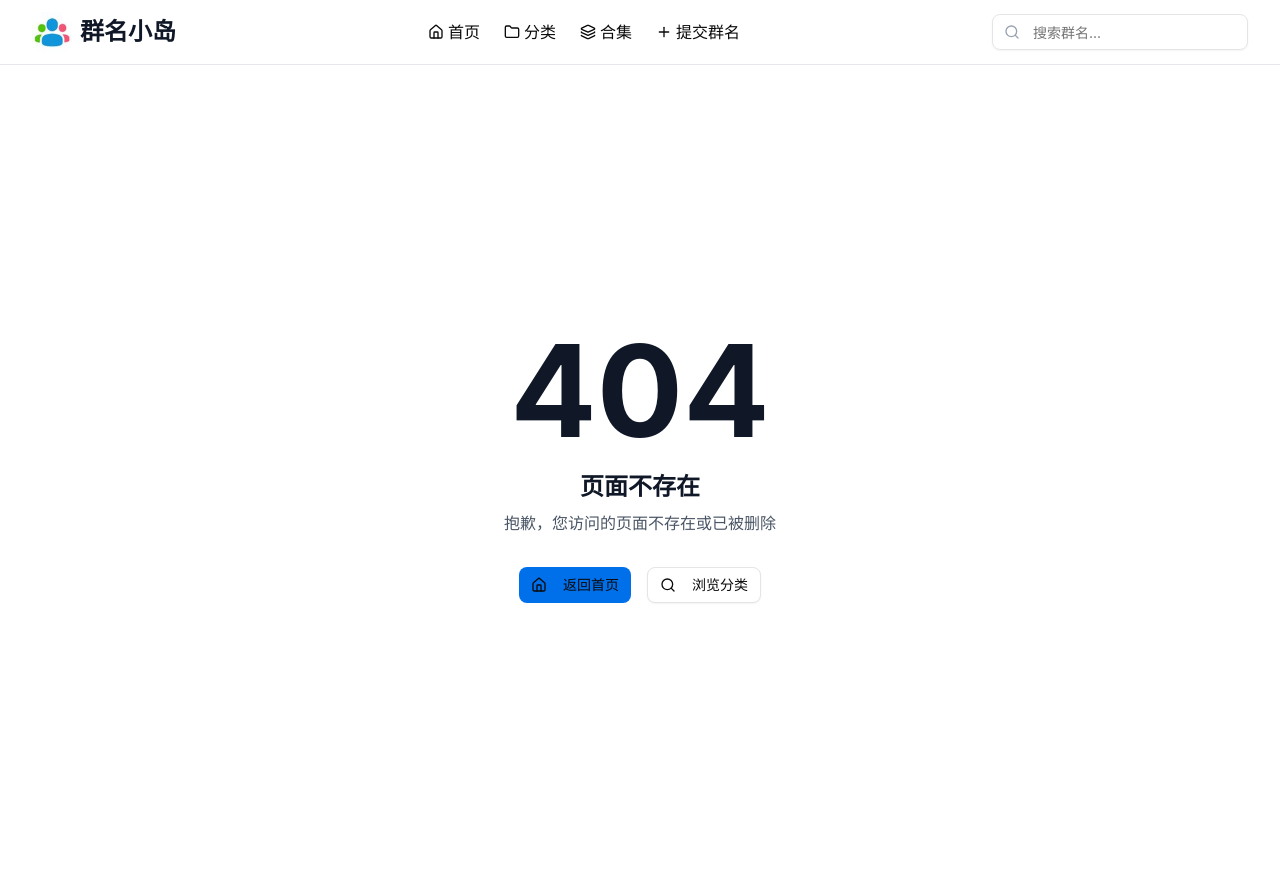
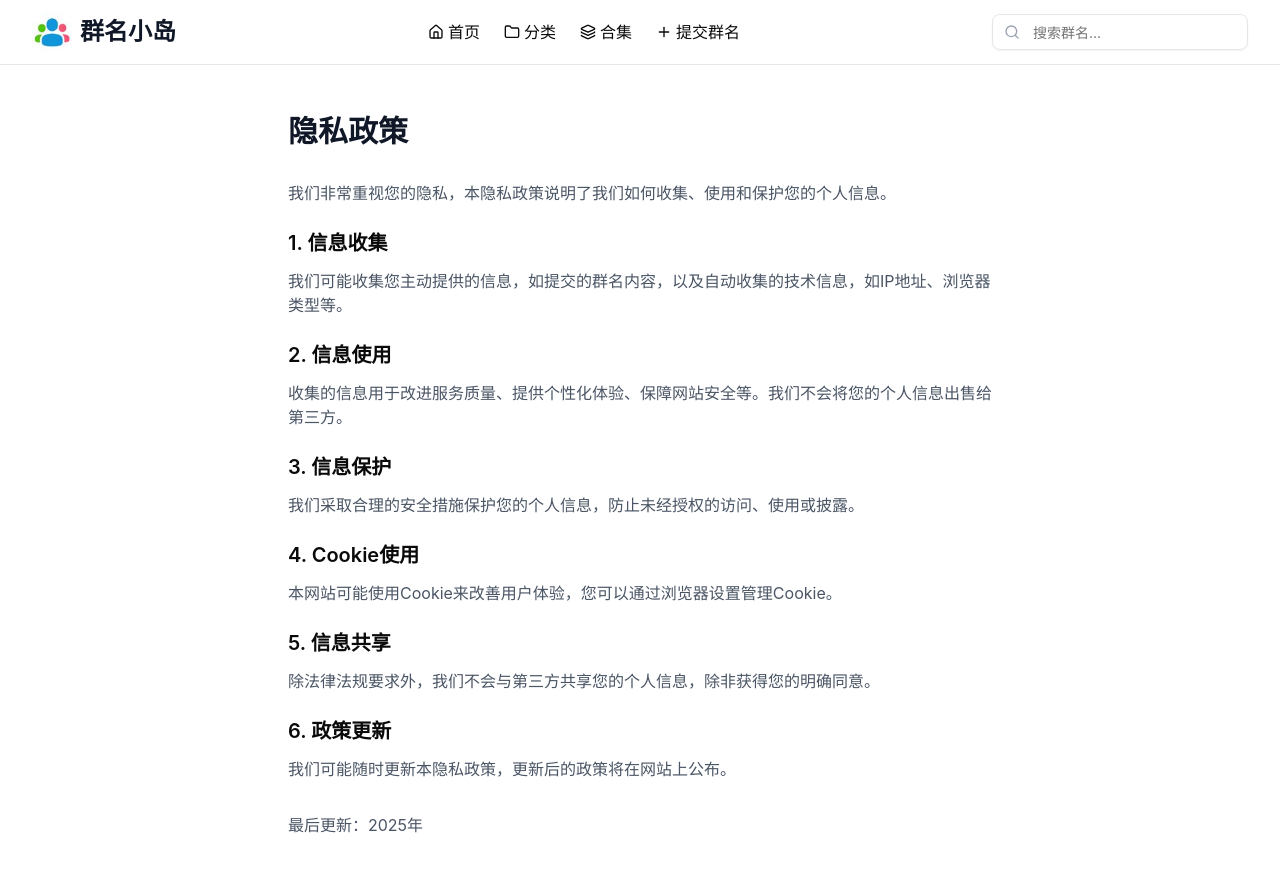
Before and after one commit to caydock/group-name, a Next.js app: page /privacy in a window 1280 px wide. Before the commit this address had no page. Shown: the top 872 px of the page. Built offline with nearby package versions, Linux system fonts and the light colour scheme.

Commit message:
feat: 补充基础页面

```diff
--- /dev/null
+++ b/src/app/disclaimer/page.tsx
@@ -0,0 +1,32 @@
+import type { Metadata } from 'next';
+
+export const metadata: Metadata = {
+	title: '免责声明',
+	description: '群名小岛免责声明',
+};
+
+export default function DisclaimerPage() {
+	return (
+		<div className="min-h-screen bg-white">
+			<main className="max-w-3xl mx-auto px-4 sm:px-6 lg:px-8 py-12">
+				<h1 className="text-3xl font-bold text-gray-900 mb-8">免责声明</h1>
+				<div className="prose prose-gray">
+					<p className="text-gray-600">使用本网站前，请仔细阅读以下免责声明。</p>
+					<h2 className="text-xl font-semibold mt-6 mb-3">1. 内容准确性</h2>
+					<p className="text-gray-600">本网站上的群名内容由用户提交，我们尽力审核但无法保证所有内容的准确性和完整性。用户应自行判断和使用。</p>
+					<h2 className="text-xl font-semibold mt-6 mb-3">2. 版权问题</h2>
+					<p className="text-gray-600">用户提交的内容应确保不侵犯他人知识产权。如发现侵权内容，请及时联系我们，我们将尽快处理。</p>
+					<h2 className="text-xl font-semibold mt-6 mb-3">3. 使用风险</h2>
+					<p className="text-gray-600">使用本网站所产生的任何风险由用户自行承担。我们不对因使用本网站而导致的任何损失负责。</p>
+					<h2 className="text-xl font-semibold mt-6 mb-3">4. 第三方链接</h2>
+					<p className="text-gray-600">本网站可能包含第三方网站的链接，我们对这些外部网站的内容和服务不承担责任。</p>
+					<h2 className="text-xl font-semibold mt-6 mb-3">5. 服务中断</h2>
+					<p className="text-gray-600">由于技术原因或其他不可抗力，本网站可能出现服务中断，对此我们不承担任何责任。</p>
+					<h2 className="text-xl font-semibold mt-6 mb-3">6. 法律适用</h2>
+					<p className="text-gray-600">本免责声明适用中华人民共和国法律。如发生争议，双方应友好协商解决。</p>
+					<p className="text-gray-600 mt-8">最后更新：2025年</p>
+				</div>
+			</main>
+		</div>
+	);
+}
--- a/src/app/page.tsx
+++ b/src/app/page.tsx
@@ -135,14 +135,17 @@ export default async function HomePage() {
 							© 2025 群名小岛. 保留所有权利.
 						</p>
 						<div className="flex items-center gap-6 text-sm text-gray-600">
-							<Link href="/" className="hover:text-gray-900">
-								首页
+							<Link href="/terms" className="hover:text-gray-900">
+								服务条款
 							</Link>
-							<Link href="/categories" className="hover:text-gray-900">
-								分类
+							<Link href="/privacy" className="hover:text-gray-900">
+								隐私政策
 							</Link>
-							<Link href="/collections" className="hover:text-gray-900">
-								合集
+							<Link href="/disclaimer" className="hover:text-gray-900">
+								免责声明
+							</Link>
+							<Link href="/sitemap.xml" target="_blank" rel="noopener noreferrer" className="hover:text-gray-900">
+								站点地图
 							</Link>
 						</div>
 					</div>
--- /dev/null
+++ b/src/app/privacy/page.tsx
@@ -0,0 +1,32 @@
+import type { Metadata } from 'next';
+
+export const metadata: Metadata = {
+	title: '隐私政策',
+	description: '群名小岛隐私政策',
+};
+
+export default function PrivacyPage() {
+	return (
+		<div className="min-h-screen bg-white">
+			<main className="max-w-3xl mx-auto px-4 sm:px-6 lg:px-8 py-12">
+				<h1 className="text-3xl font-bold text-gray-900 mb-8">隐私政策</h1>
+				<div className="prose prose-gray">
+					<p className="text-gray-600">我们非常重视您的隐私，本隐私政策说明了我们如何收集、使用和保护您的个人信息。</p>
+					<h2 className="text-xl font-semibold mt-6 mb-3">1. 信息收集</h2>
+					<p className="text-gray-600">我们可能收集您主动提供的信息，如提交的群名内容，以及自动收集的技术信息，如IP地址、浏览器类型等。</p>
+					<h2 className="text-xl font-semibold mt-6 mb-3">2. 信息使用</h2>
+					<p className="text-gray-600">收集的信息用于改进服务质量、提供个性化体验、保障网站安全等。我们不会将您的个人信息出售给第三方。</p>
+					<h2 className="text-xl font-semibold mt-6 mb-3">3. 信息保护</h2>
+					<p className="text-gray-600">我们采取合理的安全措施保护您的个人信息，防止未经授权的访问、使用或披露。</p>
+					<h2 className="text-xl font-semibold mt-6 mb-3">4. Cookie使用</h2>
+					<p className="text-gray-600">本网站可能使用Cookie来改善用户体验，您可以通过浏览器设置管理Cookie。</p>
+					<h2 className="text-xl font-semibold mt-6 mb-3">5. 信息共享</h2>
+					<p className="text-gray-600">除法律法规要求外，我们不会与第三方共享您的个人信息，除非获得您的明确同意。</p>
+					<h2 className="text-xl font-semibold mt-6 mb-3">6. 政策更新</h2>
+					<p className="text-gray-600">我们可能随时更新本隐私政策，更新后的政策将在网站上公布。</p>
+					<p className="text-gray-600 mt-8">最后更新：2025年</p>
+				</div>
+			</main>
+		</div>
+	);
+}
--- a/src/app/sitemap.ts
+++ b/src/app/sitemap.ts
@@ -11,7 +11,7 @@ export default async function sitemap(): Promise<MetadataRoute.Sitemap> {
 		db.select().from(collections),
 	]);
 
-	const baseUrl = 'https://group-name.com';
+	const baseUrl = 'https://qunming.caydock.com';
 
 	const staticPages: MetadataRoute.Sitemap = [
 		{
@@ -50,6 +50,24 @@ export default async function sitemap(): Promise<MetadataRoute.Sitemap> {
 			changeFrequency: 'monthly',
 			priority: 0.5,
 		},
+		{
+			url: `${baseUrl}/terms`,
+			lastModified: new Date(),
+			changeFrequency: 'yearly',
+			priority: 0.3,
+		},
+		{
+			url: `${baseUrl}/privacy`,
+			lastModified: new Date(),
+			changeFrequency: 'yearly',
+			priority: 0.3,
+		},
+		{
+			url: `${baseUrl}/disclaimer`,
+			lastModified: new Date(),
+			changeFrequency: 'yearly',
+			priority: 0.3,
+		},
 	];
 
 	const categoryPages: MetadataRoute.Sitemap = allCategories.map((category) => ({
--- /dev/null
+++ b/src/app/terms/page.tsx
@@ -0,0 +1,30 @@
+import type { Metadata } from 'next';
+
+export const metadata: Metadata = {
+	title: '服务条款',
+	description: '群名小岛服务条款',
+};
+
+export default function TermsPage() {
+	return (
+		<div className="min-h-screen bg-white">
+			<main className="max-w-3xl mx-auto px-4 sm:px-6 lg:px-8 py-12">
+				<h1 className="text-3xl font-bold text-gray-900 mb-8">服务条款</h1>
+				<div className="prose prose-gray">
+					<p className="text-gray-600">欢迎使用群名小岛。使用本网站即表示您同意以下服务条款。</p>
+					<h2 className="text-xl font-semibold mt-6 mb-3">1. 服务内容</h2>
+					<p className="text-gray-600">群名小岛提供群名展示、浏览、复制等服务，用户可以在平台上发现和分享有趣的群名。</p>
+					<h2 className="text-xl font-semibold mt-6 mb-3">2. 用户行为</h2>
+					<p className="text-gray-600">用户应遵守法律法规，不得发布违法、侵权、淫秽、暴力等内容。用户对自己的行为负责。</p>
+					<h2 className="text-xl font-semibold mt-6 mb-3">3. 知识产权</h2>
+					<p className="text-gray-600">本网站的内容受知识产权法保护，未经授权不得复制、传播或用于商业用途。</p>
+					<h2 className="text-xl font-semibold mt-6 mb-3">4. 免责声明</h2>
+					<p className="text-gray-600">本网站不对内容的准确性、完整性承担责任，使用本网站所产生的任何风险由用户自行承担。</p>
+					<h2 className="text-xl font-semibold mt-6 mb-3">5. 条款修改</h2>
+					<p className="text-gray-600">我们有权随时修改本服务条款，修改后的条款一经公布即生效。</p>
+					<p className="text-gray-600 mt-8">最后更新：2025年</p>
+				</div>
+			</main>
+		</div>
+	);
+}
```
